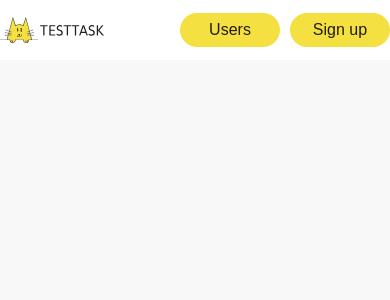
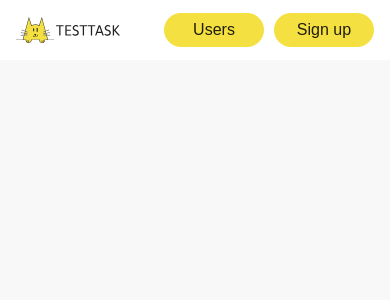
Before and after one commit to VitaliySamborskiy/test-work-abz.agency, a React (Vite) app: page / in a window 390 px wide. Shown: the top 300 px of the page. Built offline with nearby package versions, Linux system fonts and the light colour scheme.

Commit message:
style(header): added adaptive

```diff
--- a/src/components/header/header.module.scss
+++ b/src/components/header/header.module.scss
@@ -10,6 +10,18 @@ header {
 	justify-content: space-between;
 	align-items: center;
 	padding: 0;
+
+	@include breakpoints-max-width(lg) {
+		padding: 0 60px;
+	}
+
+	@include breakpoints-max-width(md) {
+		padding: 0 32px;
+	}
+
+	@include breakpoints-max-width(sm) {
+		padding: 0 16px;
+	}
 }
 
 ul {
```
